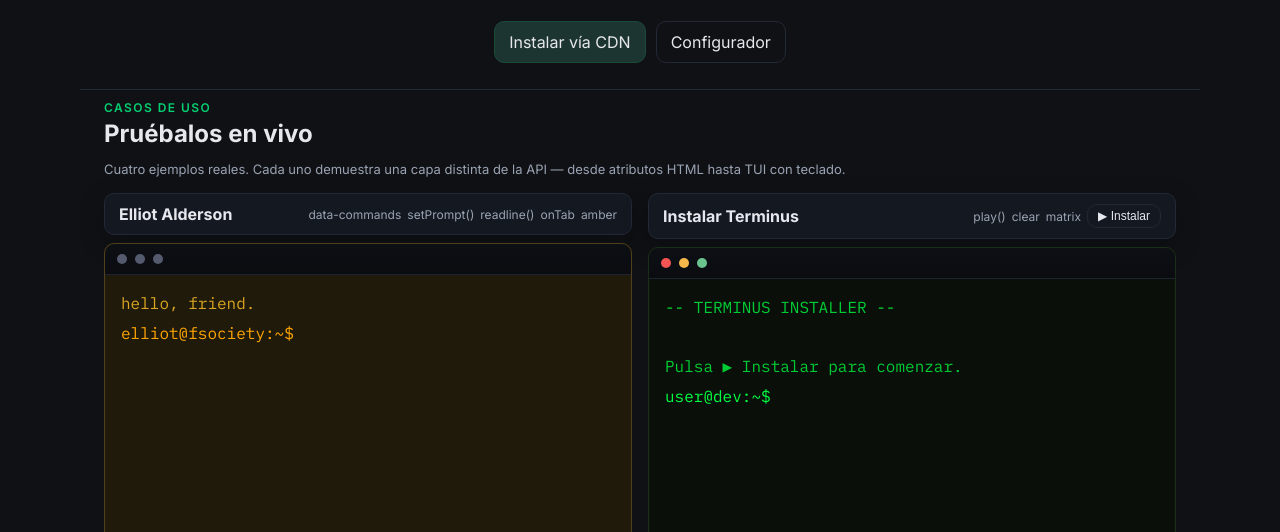
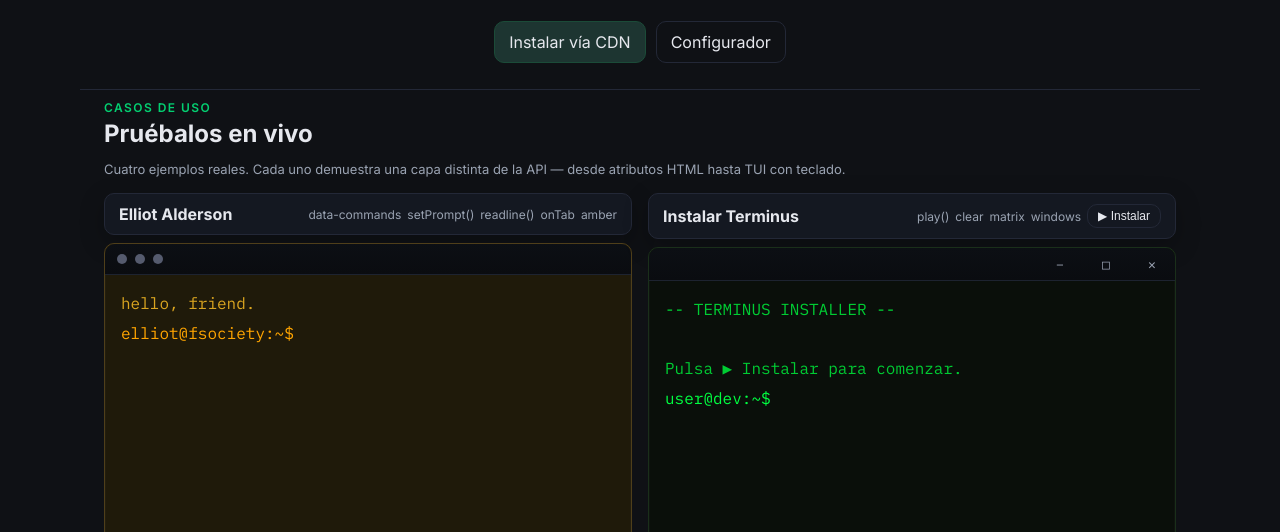
Before and after one commit to memoriainfinita/terminus, a website: page docs/index.html in a window 1280 px wide. Shown: the part 268-800 px from the top of the page. Drawn offline with Linux system fonts and the light colour scheme.

Commit message:
docs: Terminus install example — windows titlebar

```diff
--- a/docs/index.html
+++ b/docs/index.html
@@ -93,10 +93,11 @@
                 <span class="tag">play()</span>
                 <span class="tag">clear</span>
                 <span class="tag">matrix</span>
+                <span class="tag">windows</span>
                 <button class="btn ghost" id="btnDeploy" style="padding:4px 10px;font-size:12px;">&#9654; Instalar</button>
               </div>
             </div>
-            <div class="gnu-terminal" id="ex-cicd" data-theme="matrix" data-titlebar="mac" data-prompt="user@dev:~$"
+            <div class="gnu-terminal" id="ex-cicd" data-theme="matrix" data-titlebar="windows" data-prompt="user@dev:~$"
                  data-welcome="-- TERMINUS INSTALLER --&#10;&#10;Pulsa &#9654; Instalar para comenzar."
                  style="height:380px;"></div>
           </div>
```
